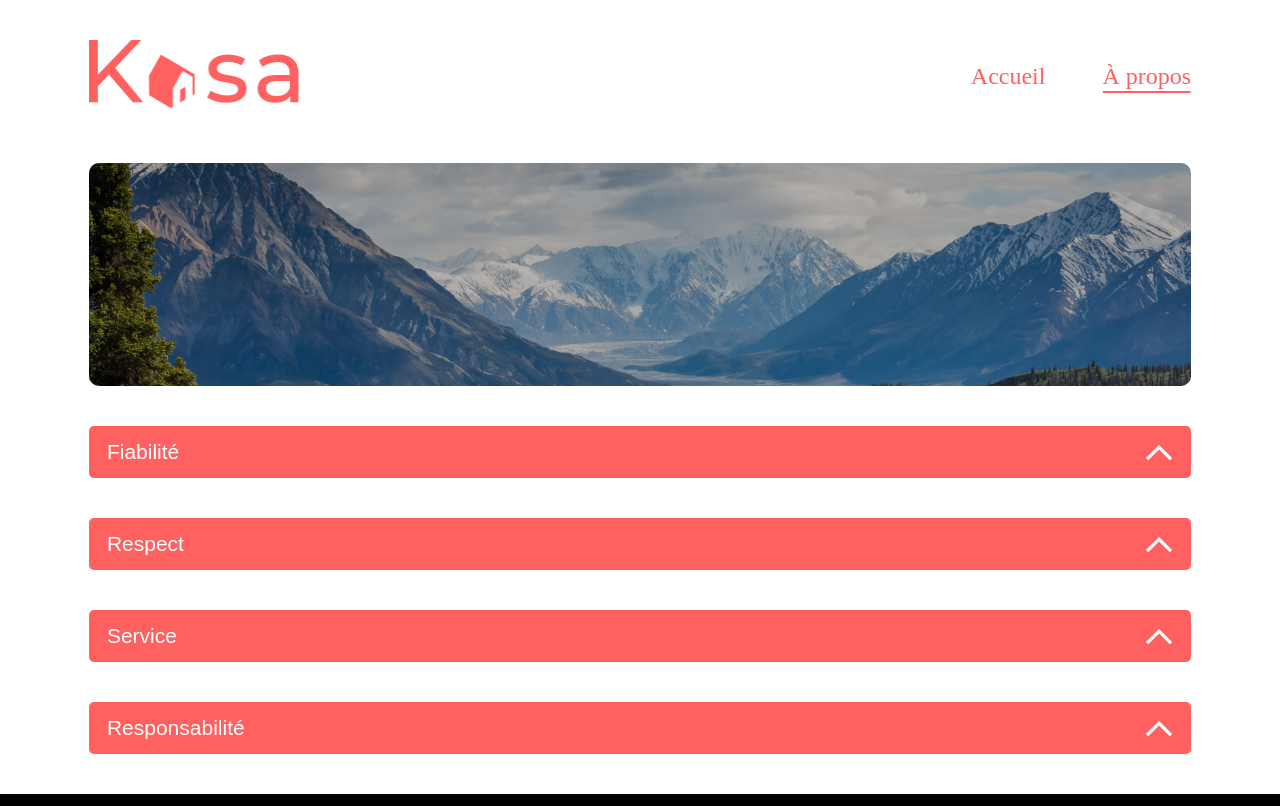
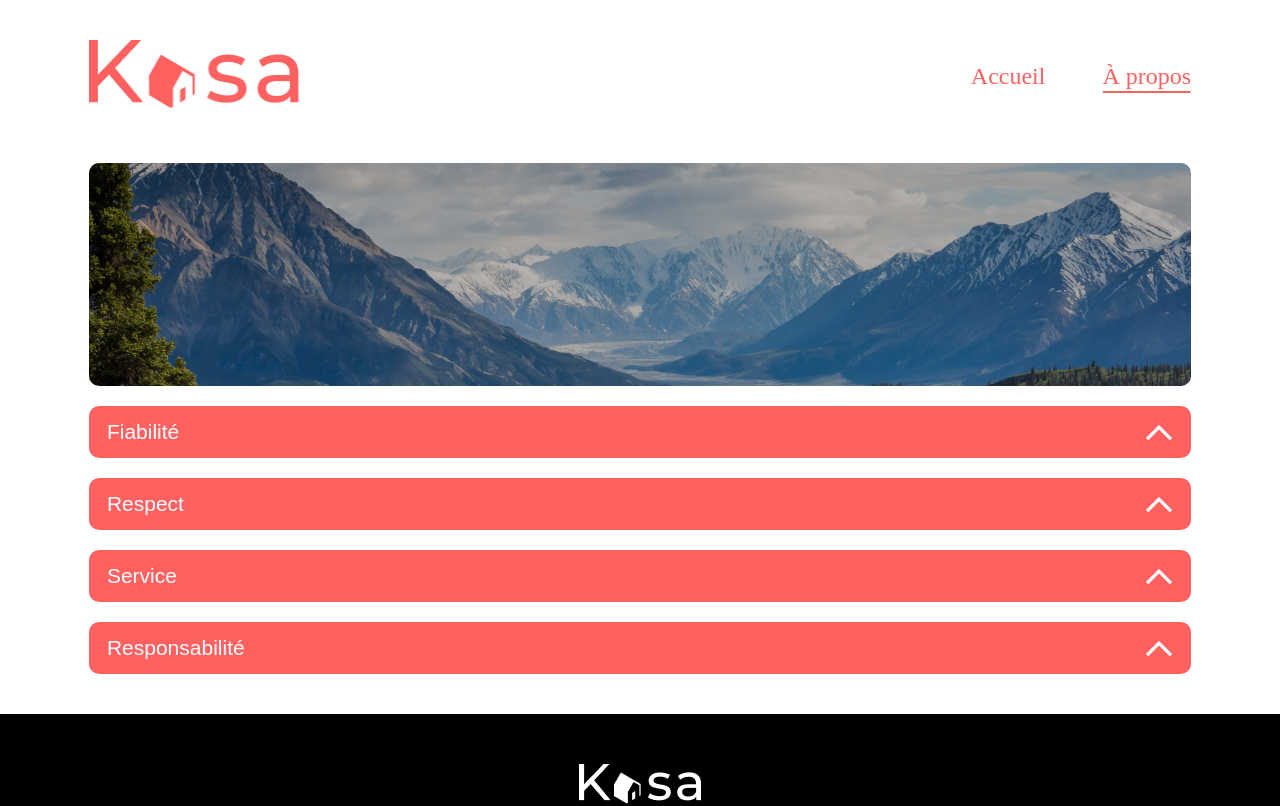
Before and after one commit to FilizHakan/P11_Kasa, a React (Create React App) app in the folder kasa/: page /about in a window 1280 px wide. Shown: the top 806 px of the page. Built offline with nearby package versions, Linux system fonts and the light colour scheme.

Commit message:
Fixed css issues

```diff
--- a/kasa/src/components/Collapse/collapse.css
+++ b/kasa/src/components/Collapse/collapse.css
@@ -1,7 +1,7 @@
 .collapseContainer {
     display: flex;
     flex-direction: column;
-    padding-top: 40px;
+    padding-top: 20px;
     -webkit-animation: show-up 2s ease-in-out;
             animation: show-up 2s ease-in-out;
 }
@@ -10,7 +10,7 @@
     padding: 18px;
     cursor: pointer;
     border-style: none;
-    border-radius: 5px;
+    border-radius: 10px;
     background-color: #ff6060;
     display: flex;
     height: 52px;
--- a/kasa/src/components/Content/content.css
+++ b/kasa/src/components/Content/content.css
@@ -105,7 +105,7 @@
 .tagName {
     line-height: 25px;
     text-align: center;
-    border-radius: 5px;
+    border-radius: 8px;
     margin-top: 10px;
     background-color: #ff6060;
     margin-right: 20px;
--- a/kasa/src/components/Error/error.css
+++ b/kasa/src/components/Error/error.css
@@ -1,5 +1,5 @@
 .errorContainer {
-    margin: 2% auto;
+    margin: 1%;
 }
 
 .errorTitle {
@@ -33,13 +33,13 @@
 }
 @media only screen and (max-width: 2560px) {
     .errorContainer {
-        margin: 30% auto;
+        margin: 3% auto;
     }
 }
 
 @media only screen and (max-width: 1440px) {
     .errorContainer {
-        margin: 18% auto;
+        margin: 2% auto;
     }
 }
 
@@ -68,7 +68,6 @@
 
 }
 
-
 @media only screen and (max-width: 420px) {
     .errorContainer {
         margin: 30% auto;
```
